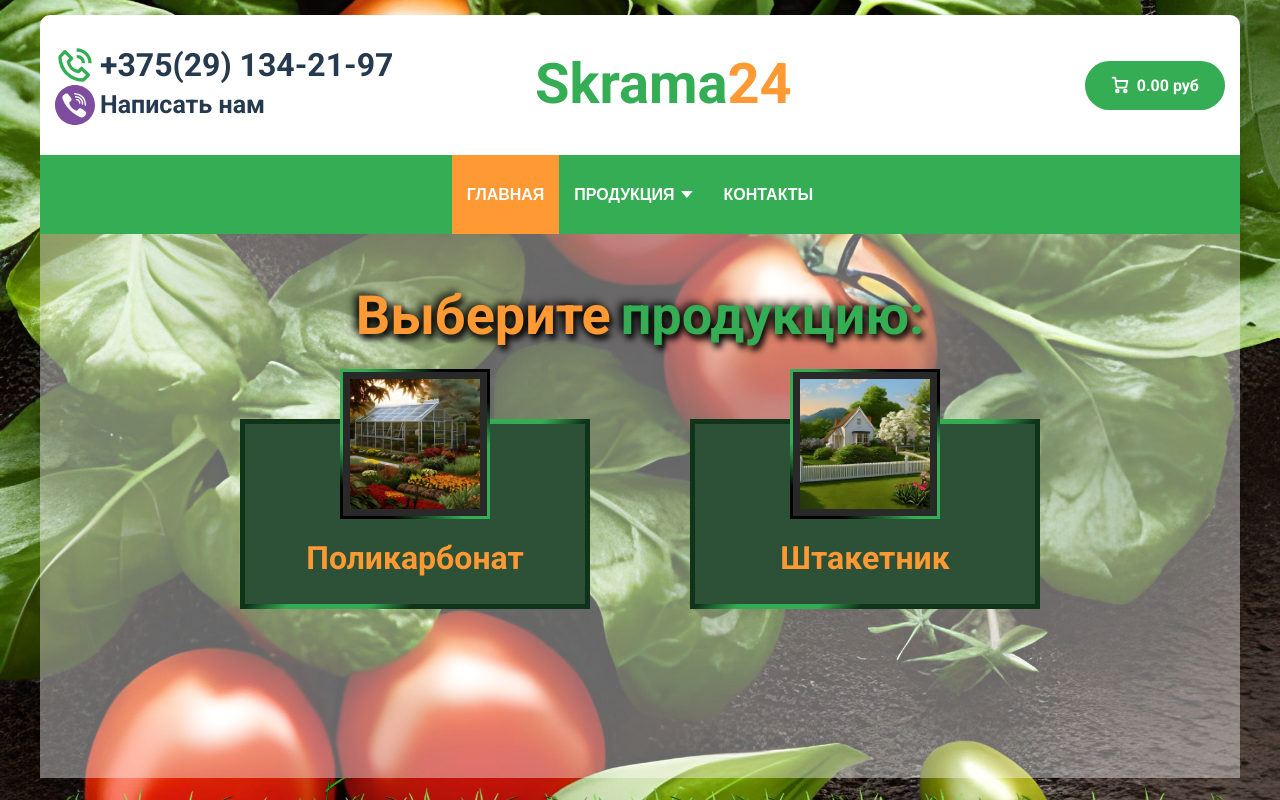
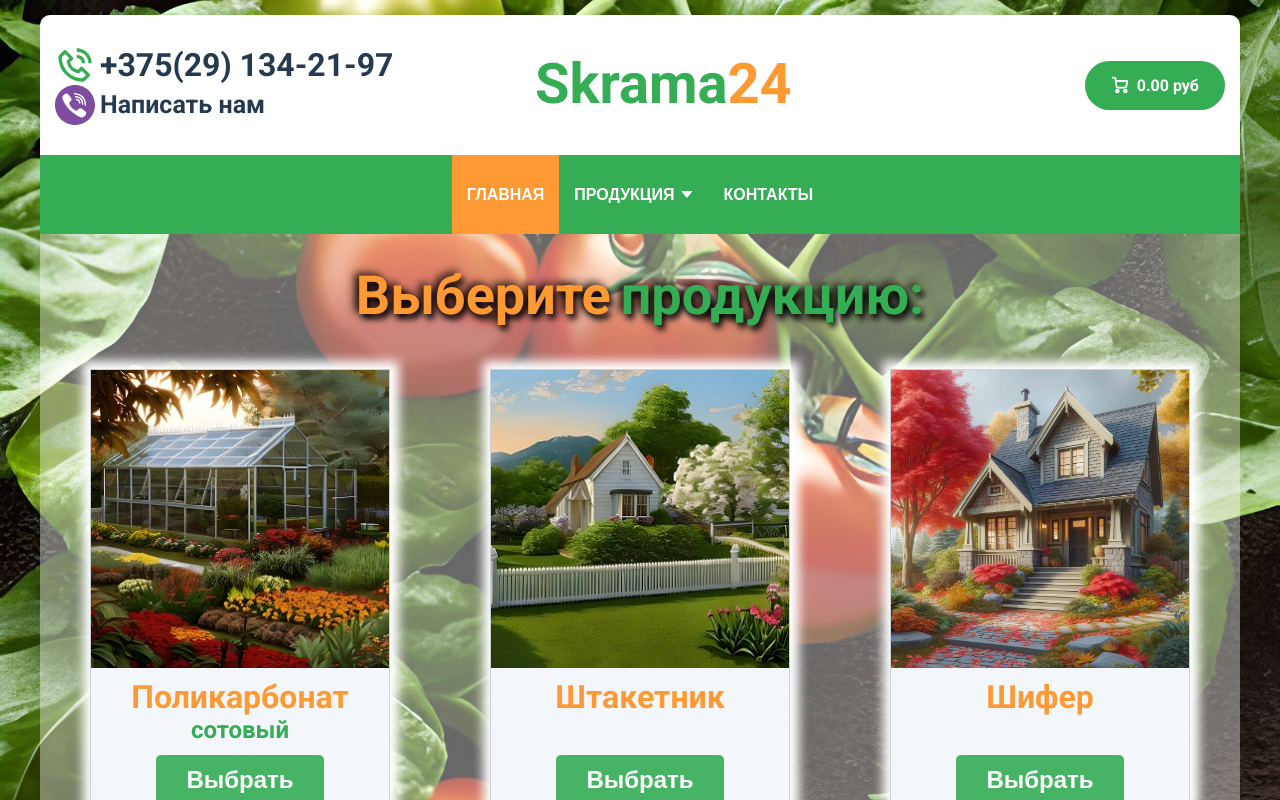
Before and after one commit to akurlovich/skrama.by_client, a React (Create React App) app: page / in a window 1280 px wide. Shown: the top 800 px of the page. Built offline with nearby package versions, Linux system fonts and the light colour scheme; what @fluentui/react would draw is missing.

Commit message:
feat: new category tupe layout

```diff
--- a/src/components_V2/About/About.tsx
+++ b/src/components_V2/About/About.tsx
@@ -54,6 +54,10 @@ const AboutInner: FC = () => {
                 href={isMobile ? "tel:+375291342197" : '/'} className="about__adress__item__info__text">
                 +375(29) 134-21-97
               </a>
+              <a
+                href={isMobile ? "tel:+375291342197" : '/'} className="about__adress__item__info__text">
+                +375(29) 984-67-46
+              </a>
             </div>
           </div>
         </div>
--- a/src/components_V2/About/about.scss
+++ b/src/components_V2/About/about.scss
@@ -106,6 +106,7 @@
 
     &__item {
       display: flex;
+      align-items: center;
       gap: 24px;
       font-family: "Roboto", sans-serif;
       font-weight: 700;
@@ -141,7 +142,8 @@
       }
 
       &__info {
-
+        display: flex;
+        flex-direction: column;
 
         &__title {
           font-size: 20px;
@@ -153,7 +155,7 @@
           font-weight: 400;
           line-height: 1.5;
           font-size: 16px;
-          padding: 3px 0;
+          // padding: 3px 0;
           color: #fff;
           cursor: default;
 
--- a/src/components_V2/Footer/footer.scss
+++ b/src/components_V2/Footer/footer.scss
@@ -1,5 +1,6 @@
 .footer {
   width: 100%;
+  flex-shrink: 0;
 
   &__wrapper {
     display: flex;
--- a/src/components_V2/Home/Home.tsx
+++ b/src/components_V2/Home/Home.tsx
@@ -11,6 +11,9 @@ import { TypeBlock } from "../TypeBlock/TypeBlock";
 import polik from '../../assets/img/main_img4.jpg';
 // @ts-ignore
 import shtak from '../../assets/img/main_img.jpg';
+// @ts-ignore
+import shifer from '../../assets/img/main_img5.jpg';
+import { TypeCard } from "../TypeCard/TypeCard";
 
 
 const Home: FC = () => {
@@ -28,8 +31,11 @@ const Home: FC = () => {
       </div>
       <div className="main__wrapper__main">
         {/* <TypeBlock title='Поликарбонат' linkTo="polikarbonat-main" imgSrc={polik}/> */}
-        <TypeBlock title='Поликарбонат' linkTo="polikarbonat" imgSrc={polik}/>
-        <TypeBlock title='Штакетник' linkTo="shtaketnik" imgSrc={shtak}/>
+        {/* <TypeBlock title='Поликарбонат' linkTo="polikarbonat" imgSrc={polik}/> */}
+        {/* <TypeBlock title='Штакетник' linkTo="shtaketnik" imgSrc={shtak}/> */}
+        <TypeCard title="Поликарбонат" text="сотовый" imgSrc={polik}/>
+        <TypeCard title="Штакетник" imgSrc={shtak}/>
+        <TypeCard title="Шифер" imgSrc={shifer}/>
       </div>
       {/* <MainImage/>
       <MainAbout/>
--- a/src/components_V2/Home/home.scss
+++ b/src/components_V2/Home/home.scss
@@ -2,8 +2,9 @@
 
   &__wrapper {
     width: 100%;
+    flex-grow: 1;
     // flex: 1 0 auto;
-    height: 68vh;
+    // height: 68vh;
     background: rgba(255,255,255, 0.4);
     // background: url(../../assets/img/building.png) center center fixed;
     // background-size: cover;
@@ -29,7 +30,7 @@
       font-size: 54px;
       color: var(--light);
       text-align: center;
-      padding-top: 50px;
+      padding-top: 30px;
       // text-shadow: 3px 5px 6px #000, -6px -7px 6px #000;
       text-shadow: 3px 5px 6px #000, -4px -2px 9px #000;
 
@@ -64,7 +65,7 @@
       justify-content: center;
       flex-wrap: wrap;
       gap: 100px;
-      padding: 70px 10px;
+      padding: 40px 10px;
     }
   }
 
--- a/src/components_V2/PicketFenceBlock/PicketFenceBlock.tsx
+++ b/src/components_V2/PicketFenceBlock/PicketFenceBlock.tsx
@@ -40,7 +40,6 @@ const PicketFenceBlockInner: FC = () => {
  };
 
   useEffect(() => {
-    console.log('from this 1');
     (async () => {
       await dispatch(getProducts({typeID: DEFAULT_TYPE_ID_SHTAKETNIK, page: 1, limit: 1000}));
       await dispatch(getAllProductsInfoByTypeID(DEFAULT_TYPE_ID_SHTAKETNIK));
@@ -49,9 +48,7 @@ const PicketFenceBlockInner: FC = () => {
   }, []);
 
   useEffect(() => {
-    console.log('from this 2');
     if (products?.length) {
-      console.log('from this 3')
       setCurrentProducts(products.slice(indexOfFirstPost, indexOfLastPost));
     }
 
--- /dev/null
+++ b/src/components_V2/TypeCard/TypeCard.tsx
@@ -0,0 +1,33 @@
+import React, { FC } from 'react'
+import './typecard.scss'
+// @ts-ignore
+// import avatar from '../../assets/img/main_img4.jpg'
+
+interface IProps {
+  title: string;
+	text?: string;
+  linkTo?: string;
+  imgSrc?: string;
+};
+
+const TypeCardInner: FC<IProps> = ({title, text, linkTo, imgSrc}) => {
+	return (
+		<div className='typecard'>
+			<div className="typecard__wrapper">
+				<div className="typecard__image">
+					<img src={imgSrc}/>
+				</div>
+				<div className="typecard__title">
+					<h2>{title}</h2>
+					<h3>{text}</h3>
+				</div>
+				<button className="typecard__button">
+					Выбрать
+				</button>
+
+			</div>
+		</div>
+	)
+}
+
+export const TypeCard = React.memo(TypeCardInner)
--- /dev/null
+++ b/src/components_V2/TypeCard/typecard.scss
@@ -0,0 +1,70 @@
+.typecard {
+	display: flex;
+	// box-shadow: 0px 5px 10px 2px rgba(34, 60, 80, 0.2);
+	// box-shadow: 0px 5px 10px 2px rgba(255, 255, 255, 1);
+	box-shadow: 1px 0px 10px 8px rgba(255, 255, 255, 1);
+
+	&__wrapper {
+		background-color: #F3F6FA;
+		border: 1px solid rgba(34, 60, 80, 0.2);
+		// padding: 15px 10px;
+		padding-bottom: 15px;
+		max-width: 300px;
+		width: fit-content;
+		display: flex;
+		flex-direction: column;
+		align-items: center;
+		gap: 10px;
+		min-height: fit-content;
+		// box-shadow: 0px 5px 10px 2px rgba(34, 60, 80, 0.2);
+	}
+
+	&__image {
+		// max-width: 150px;
+
+		img {
+			width: 100%;
+		}
+	}
+
+	&__title {
+		display: flex;
+		flex-direction: column;
+		align-items: center;
+		flex-grow: 1;
+
+		& > h2 {
+			font-size: 32px;
+			font-weight: 600;
+			color: var(--secondary);
+			font-weight: 700;
+			// font-size: 32px;
+			line-height: 1.2em;
+		}
+
+		& > h3 {
+			font-size: 24px;
+			color: var(--primary);
+			line-height: 1.2em;
+			font-weight: 600;
+		}
+	}
+
+	&__button {
+		padding: 10px 30px;
+		border-radius: 5px;
+		font-family: "Open Sans", sans-serif;
+		font-weight: 600;
+		line-height: 1.2;
+		font-size: 24px;
+		background: var(--primary);
+		color: #fff;
+		cursor: pointer;
+		opacity: 0.9;
+
+		&:hover {
+			opacity: 1;
+		}
+	}
+
+}
--- a/src/scss/app.scss
+++ b/src/scss/app.scss
@@ -6,6 +6,10 @@
 @import './libs/normalize';
 
 @import './components/all';
+
+body {
+  font-family: 'Roboto', sans-serif;
+}
 
 
 #root {
```
Also changed, not shown: src/assets/img/main_img5.jpg (added).
